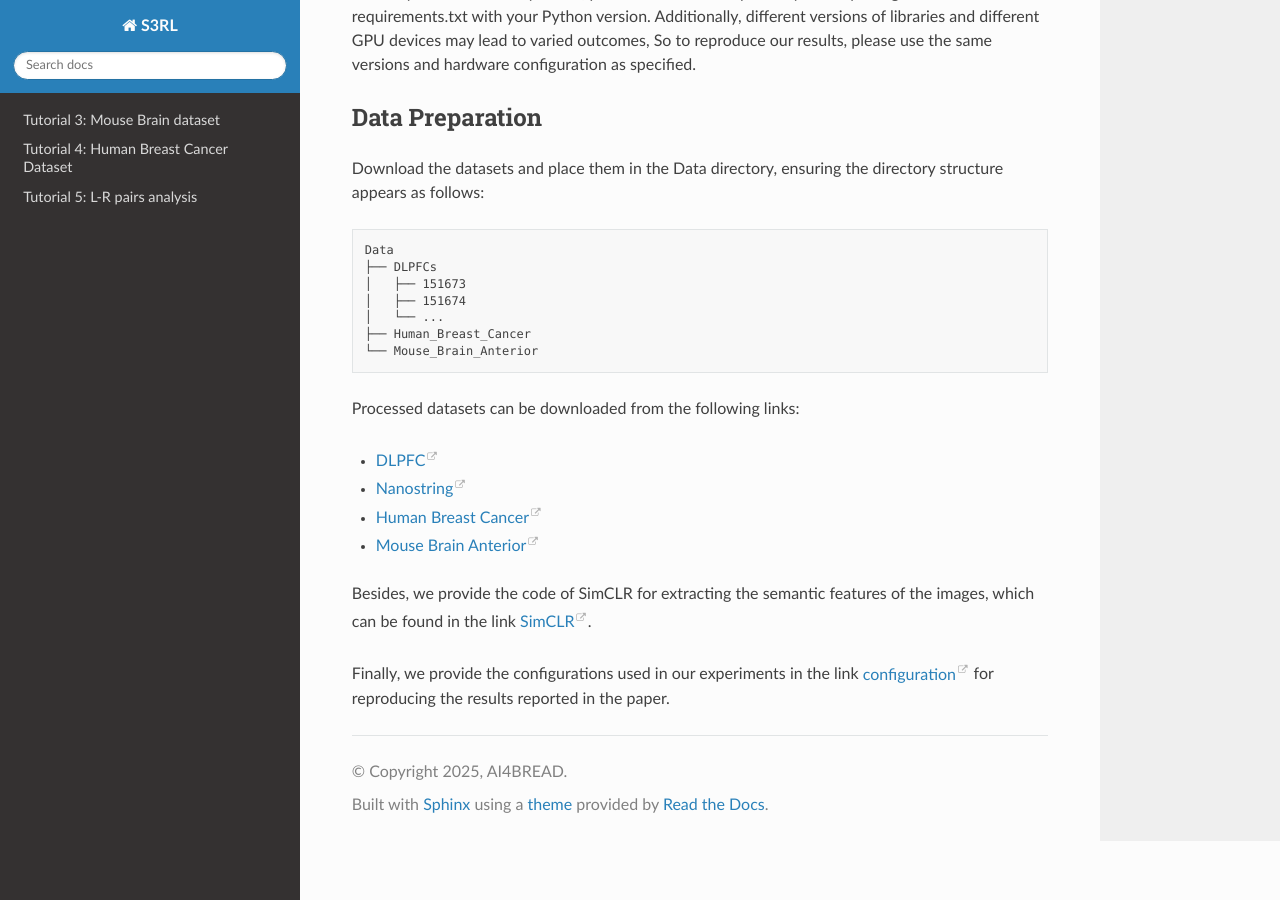
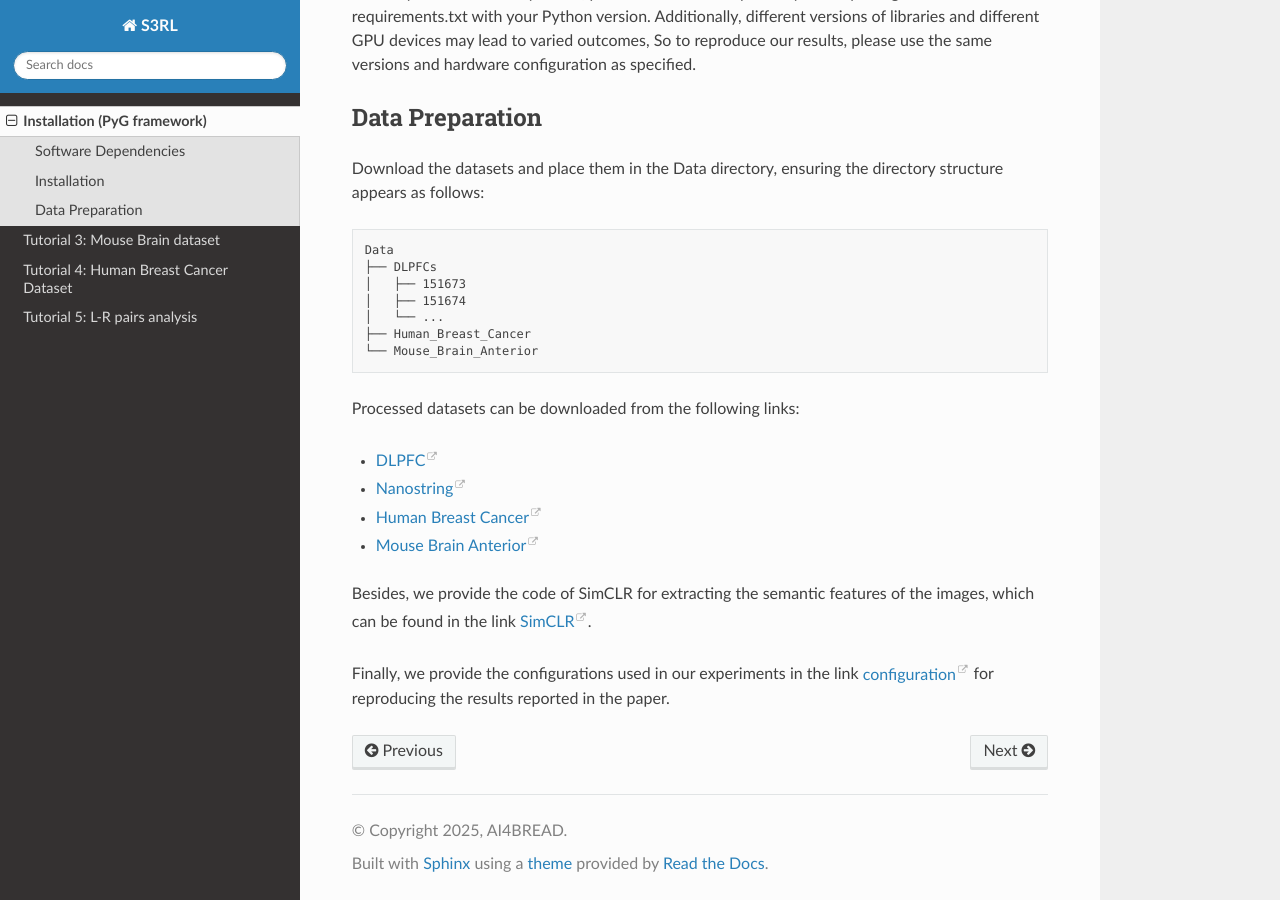
Before and after one commit to AI4Bread/S3RL_tutorial, a Sphinx documentation site: the page built from source/Installation_PyG.rst, in a window 1280 px wide and 900 px high, scrolled down 705 px. Built offline with Sphinx 7.4.7 and the Read the Docs theme 3.1.0, drawn with Linux system fonts in a browser that asks for light colours; pages that are not in the unit, such as notebooks, are missing from menus.

Commit message:
fix links

```diff
--- a/source/index.rst
+++ b/source/index.rst
@@ -9,7 +9,7 @@ S3RL – Separable Spatial Single-cell Transcriptome Representation Learning via
 .. toctree::
    :maxdepth: 1
 
-   Installation_pyG
+   Installation_PyG
    Tutorial-DLPFC
    Tutorial-Nanostring
    Tutorial-Mouse_Brain_Anterior
```
